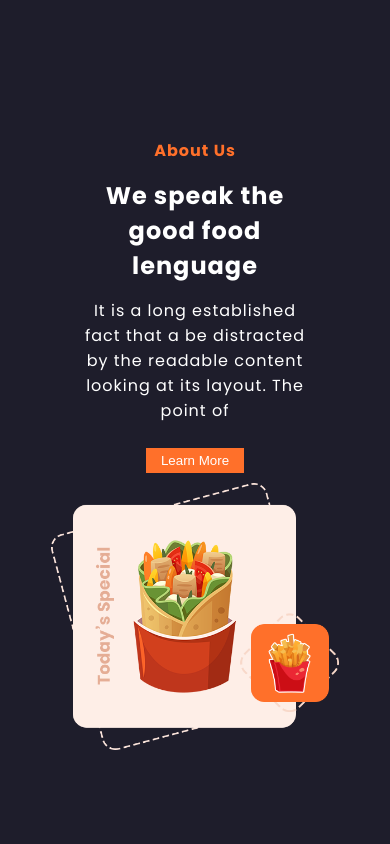
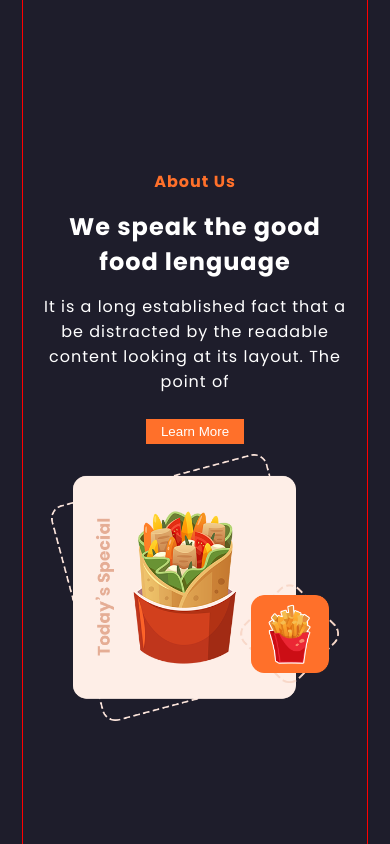
Before and after one commit to Michael-Chacon/proyectoHtmlCss, a plain HTML site: page index.html in a window 390 px wide. Shown: the part 780-1624 px from the top of the page. Drawn offline with nearby package versions, Linux system fonts and the light colour scheme; a web font is replaced by a local one.

Commit message:
style: :lipstick: Padding about us
Corregí el padding de la sección de About Us

@CampusLands

```diff
--- a/css/grid.css
+++ b/css/grid.css
@@ -18,6 +18,7 @@ body{
     letter-spacing: 1px;
     font-size: 16px;
     overflow-x: hidden;
+    letter-spacing: 1px;
 }
 
 header{
@@ -306,7 +307,7 @@ h4{
 
 .infoFooter nav h3::after{
     content: '';
-    width: 40px;
+    width: 60px;
     height: 2px;
     background-color: #ff702a;
     margin-top: 2px;
@@ -332,10 +333,6 @@ h4{
 
 @media(max-width: 460px){
 
-    /* .navMenu{
-        display: none;
-    } */
-
     header .btnMenu{
         display: block;
         margin-right: 10px;
@@ -349,7 +346,7 @@ h4{
         left: 0;
         margin-top: 10vh;
         width: 100%;
-        height:50vh;
+        height: 50vh;
         background-color: #242335;
         padding: auto;
         transform: translateX(-300%);
@@ -365,11 +362,11 @@ h4{
         font-size: 25px;
         border-radius: 5px;
         margin-bottom: 15px;
-        /* padding: 10px; */
     }
 
     main{
-        /* margin-top: 10vh; */
+        border: 1px solid red;
+        /* margin: 0px 0.5rem; */
         margin-left: 1.37rem;
         margin-right: 1.37rem;
     }
@@ -416,4 +413,8 @@ h4{
         padding-left: 0px;
         align-items: center;
     }
+
+    .aboutUs .textoAbout{
+        padding: 0px 1.75rem
+    }
 }
```
